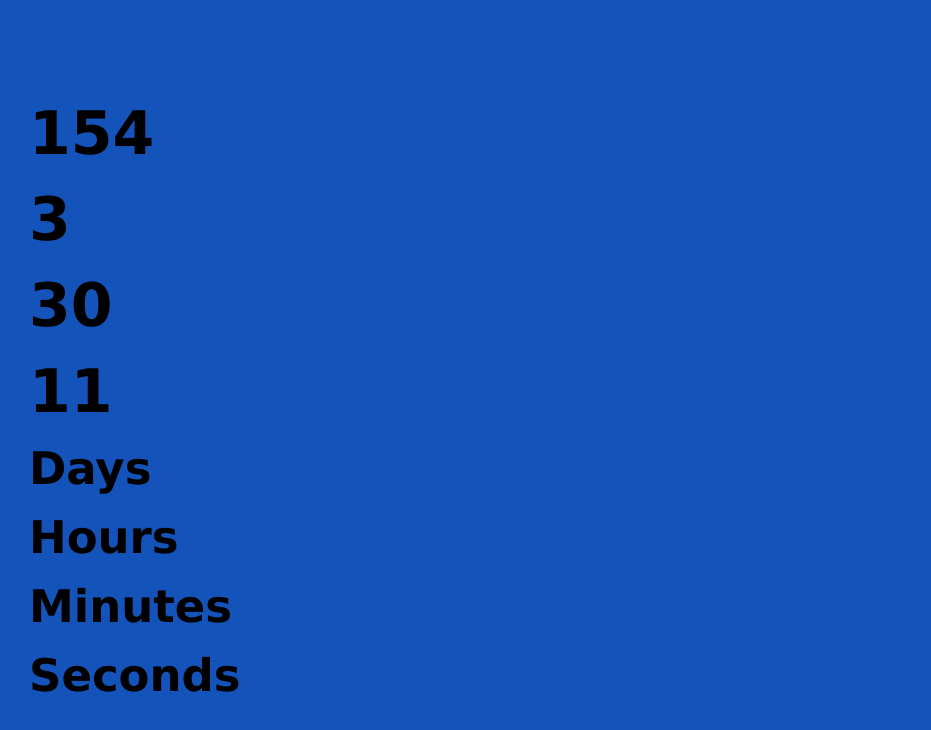
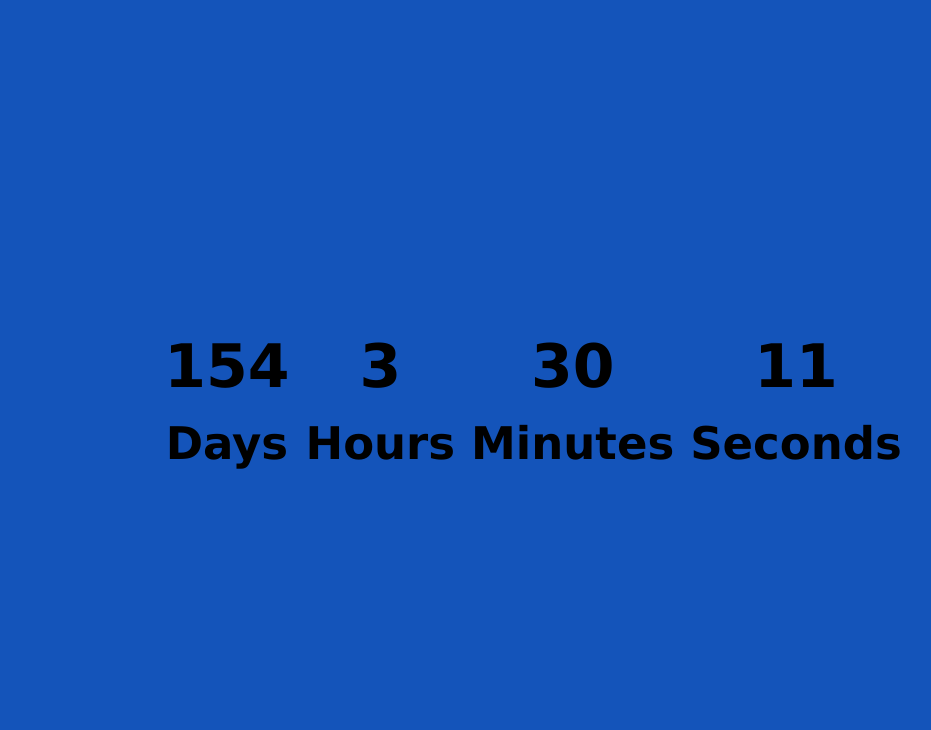
Before and after one commit to markparrishgwu/markparrishgwu.github.io, a plain HTML site: page index.html in a window 1280 px wide. Shown: the whole page, without its empty margins (107-1038 px from the left). Drawn offline with Linux system fonts and the light colour scheme.

Commit message:
table test

```diff
--- a/index.html
+++ b/index.html
@@ -9,8 +9,7 @@
 <body>
 
     <!-- Countdown to a specific date and time -->
-    <div id="countdown"></div>
-
+    <div style="overflow-x: auto;">
         <table>
             <tr>
                 <td class="timer" id="countdown-days">Data 1</td>
@@ -25,6 +24,7 @@
                 <td class="header">Seconds</td>
             </tr>
         </table>
+    </div>
 
     <script>
         // Set the target date and time for the countdown (format: year, month (0-based), day, hour, minute, second)
--- a/style.css
+++ b/style.css
@@ -37,5 +37,5 @@ table {
 
 th, td {
     padding: 8px;
-    display: flex;
+    /* display: flex; */
 }
```
Lines whose indentation alone changed are shown as unchanged.
